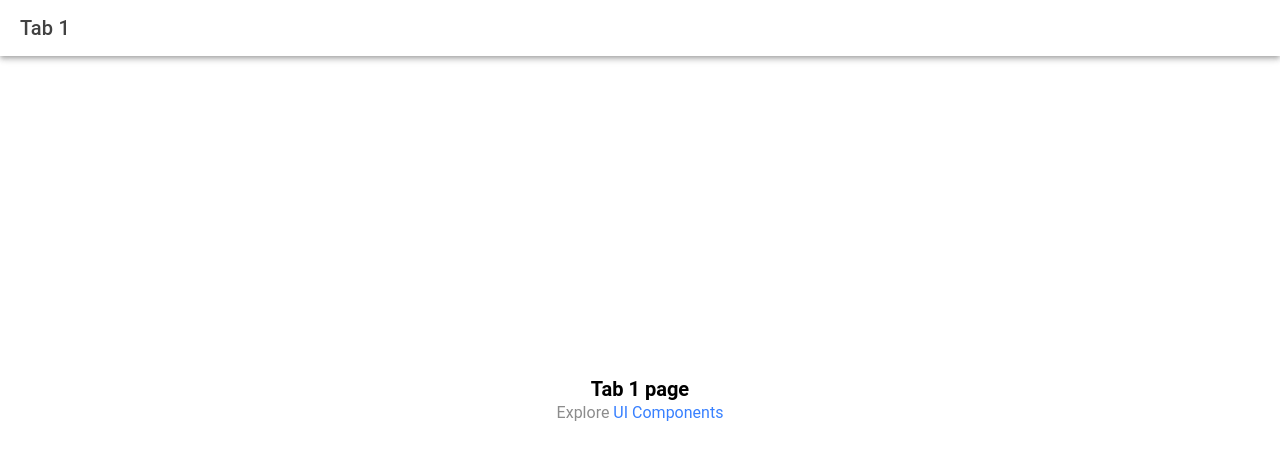
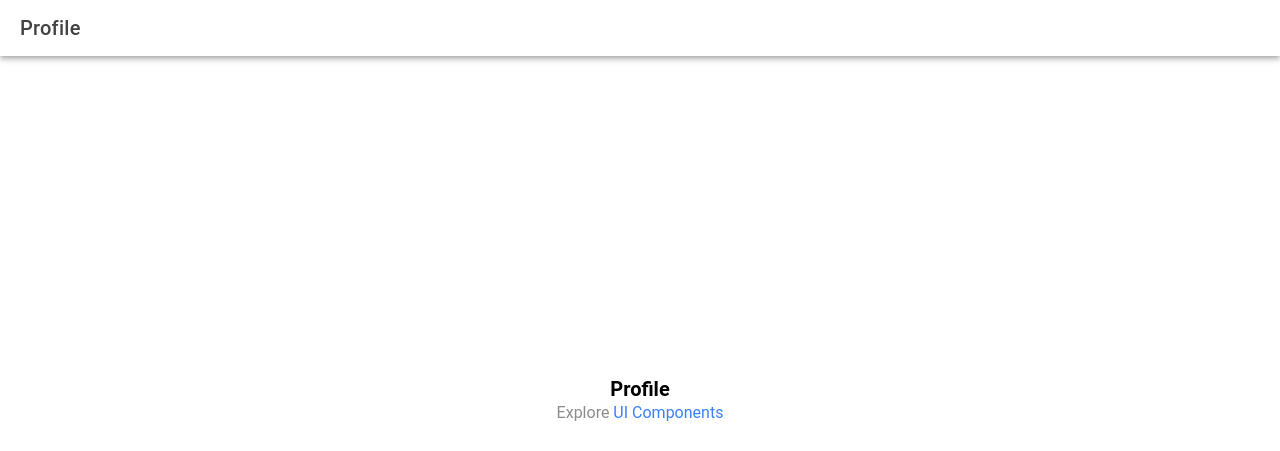
Before and after one commit to Maryanhil/ionic-t-Estrada, a React (Vite) app: page /tab1 in a window 1280 px wide. Shown: the top 451 px of the page. Built offline with nearby package versions, Linux system fonts and the light colour scheme.

Commit message:
added profile page

```diff
--- a/src/pages/Tab1.tsx
+++ b/src/pages/Tab1.tsx
@@ -7,16 +7,16 @@ const Tab1: React.FC = () => {
     <IonPage>
       <IonHeader>
         <IonToolbar>
-          <IonTitle>Tab 1</IonTitle>
+          <IonTitle>Profile</IonTitle>
         </IonToolbar>
       </IonHeader>
       <IonContent fullscreen>
         <IonHeader collapse="condense">
           <IonToolbar>
-            <IonTitle size="large">Tab 1</IonTitle>
+            <IonTitle size="large">Profile</IonTitle>
           </IonToolbar>
         </IonHeader>
-        <ExploreContainer name="Tab 1 page" />
+        <ExploreContainer name="Profile" />
       </IonContent>
     </IonPage>
   );
```
